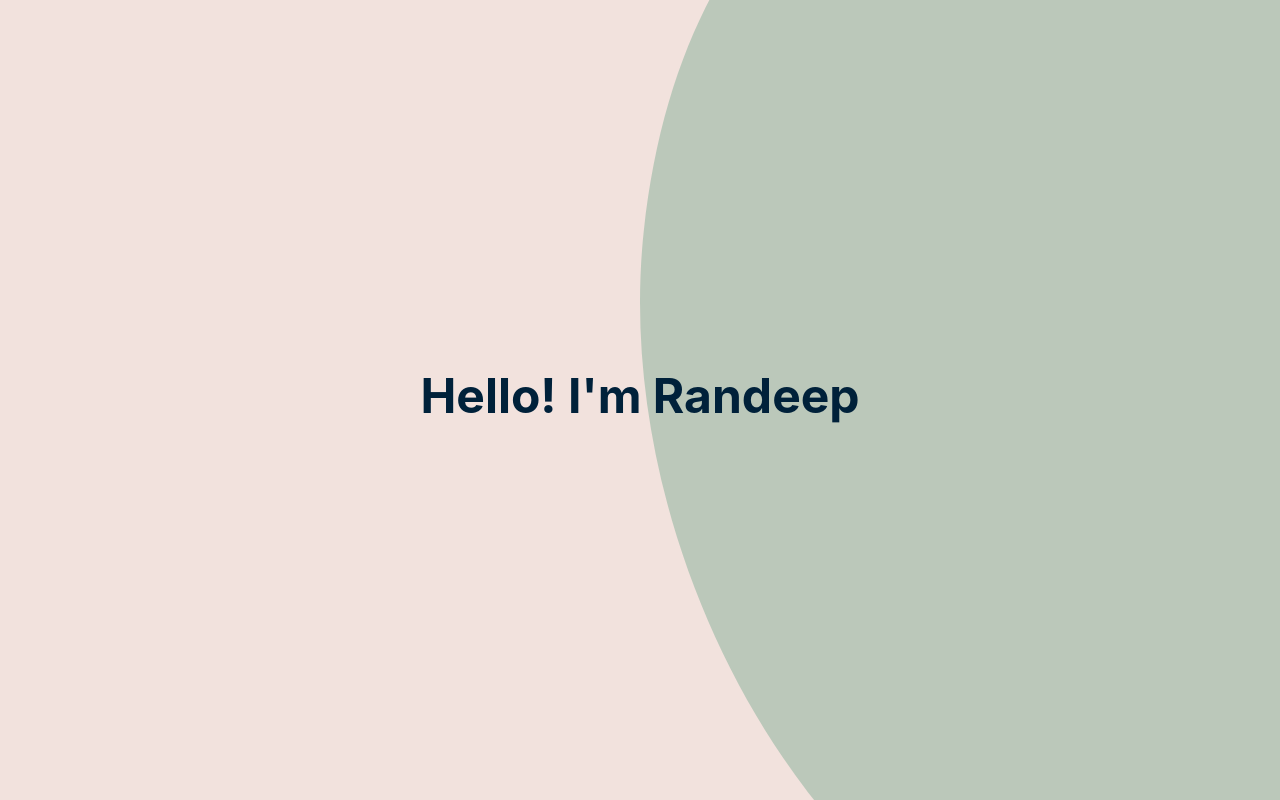
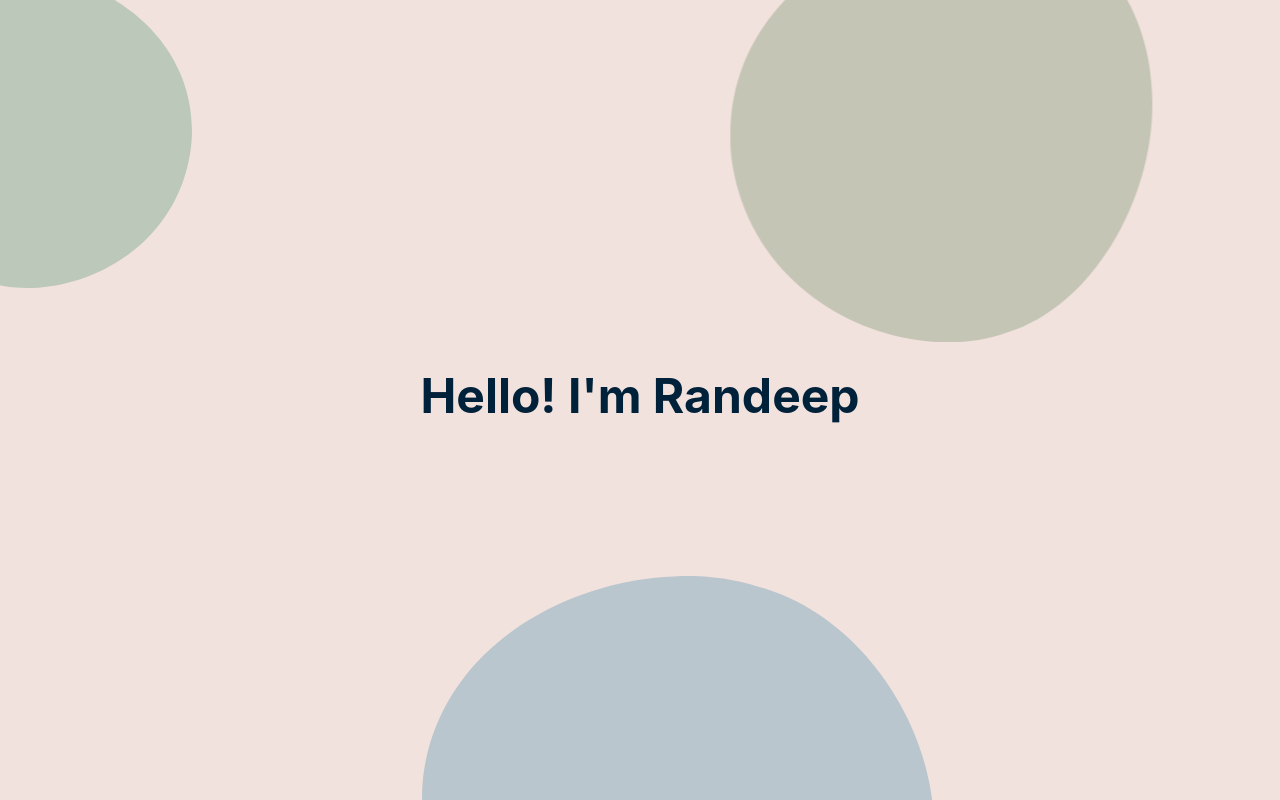
Before and after one commit to rdhaliwal/blog, a Next.js app: page / in a window 1280 px wide. Built offline with nearby package versions, Linux system fonts and the light colour scheme.

Commit message:
feat: Further update home page styling
Add in a font too

```diff
--- a/pages/_app.js
+++ b/pages/_app.js
@@ -1,7 +1,18 @@
-import '../styles/globals.css'
+import React from 'react';
+import Head from 'next/head';
+import '../styles/globals.css';
 
-function MyApp({ Component, pageProps }) {
-  return <Component {...pageProps} />
-}
+const MyApp = ({ Component, pageProps }) => {
+  return (
+    <React.Fragment>
+      <Head>
+        <title>{pageProps.title || 'Randeep Dhaliwal'}</title>
+        <link rel="stylesheet" href="https://fonts.googleapis.com/css?family=Eczar" rel="preload" />
+      </Head>
 
-export default MyApp
+      <Component {...pageProps} />
+    </React.Fragment>
+  );
+};
+
+export default MyApp;
--- a/pages/home/index.js
+++ b/pages/home/index.js
@@ -1,7 +1,7 @@
 import React, { useEffect, useState } from 'react';
 import styles from './styles.module.css';
 
-const animatedBlobMask = `
+const blobMask = (animationDisabled) => `
 <?xml version="1.0" encoding="UTF-8"?>
 <svg width="0" height="0" viewBox="0 0 350 350" version="1.1" xmlns="http://www.w3.org/2000/svg" xmlns:xlink="http://www.w3.org/1999/xlink">
   <defs>
@@ -9,7 +9,7 @@ const animatedBlobMask = `
       <path class="clip" d="M340.359196,232.907053 C369.892183,148.680525 331.647945,55.2974307 224.595191,15.3076571 C127.999397,-20.7822144 15.0584823,2.4783672 1.02368828,133.257611 C-8.11390749,218.443339 44.9256302,318.452481 119.96223,341.542678 C192.34282,368.494915 306.073047,330.694892 340.359196,232.907053 Z">
         <animate
           id="GentleMorph"
-          dur="30"
+          dur="${animationDisabled ? 0 : 45}"
           begin="0"
           repeatCount="indefinite"
           attributeName="d"
@@ -24,32 +24,21 @@ const animatedBlobMask = `
 </svg>
 `;
 
-const staticBlobMask = `
-<?xml version="1.0" encoding="UTF-8"?>
-<svg width="0" height="0" viewBox="0 0 350 350" version="1.1" xmlns="http://www.w3.org/2000/svg" xmlns:xlink="http://www.w3.org/1999/xlink">
-  <defs>
-    <clipPath id="Blobby" clipPathUnits="objectBoundingBox" transform="scale(0.002857143, 0.002857143)">
-      <path class="clip" d="M340.359196,232.907053 C369.892183,148.680525 331.647945,55.2974307 224.595191,15.3076571 C127.999397,-20.7822144 15.0584823,2.4783672 1.02368828,133.257611 C-8.11390749,218.443339 44.9256302,318.452481 119.96223,341.542678 C192.34282,368.494915 306.073047,330.694892 340.359196,232.907053 Z">
-      </path>
-    </clipPath>
-  </defs>
-</svg>
-`;
-
 const BlobBackground = () => {
   const PREFERS_REDUCED_MOTION = typeof window !== 'undefined' &&
         typeof window.matchMedia === 'function' &&
         window.matchMedia('(prefers-reduced-motion)').matches;
 
   return (
-    <React.Fragment>
-      <div dangerouslySetInnerHTML={{ __html: PREFERS_REDUCED_MOTION ? staticBlobMask: animatedBlobMask }} />
-      <div className={styles.blobby}
-        style={{
-          clipPath: `url(#Blobby)`,
-        }}
-        />
-    </React.Fragment>
+    <div dangerouslySetInnerHTML={{ __html: blobMask(PREFERS_REDUCED_MOTION) }} />
+  );
+};
+
+const Blob = ({ className }) => {
+  return (
+    <div className={className}
+      style={{ clipPath: `url(#Blobby)` }}
+    />
   );
 };
 
@@ -57,6 +46,9 @@ const Home = () => {
   return (
     <div className={styles.page}>
       <BlobBackground />
+      <Blob className={styles.blob1} />
+      <Blob className={styles.blob2} />
+      <Blob className={styles.blob3} />
       <div className={styles.hero}>
         <div className={styles.textContainer}>
           <h1 className={styles.title}>Hello! I'm Randeep</h1>
--- a/pages/home/styles.module.css
+++ b/pages/home/styles.module.css
@@ -9,27 +9,61 @@
   align-items: center;
 }
 
-.blobby {
-  clip-path: url(#ImperfectCircle);
+.blob1 {
+  clip-path: url(#Blobby);
   position: fixed;
   z-index: 0;
-  top: -20vw;
-  left: 20vw;
-  width: 150vw;
-  height: 150vw;
+  top: -2.5vw;
+  left: -10vw;
+  width: 25vw;
+  height: 25vw;
   transition: var(--color-transition);
-
-  background-color: var(--color-blob)
+  background-color: var(--color-blob);
 }
 
-@media only screen and (min-width: 1024px) {
-  .blobby {
-    left: 50vw;
-    width: 100vw;
-    height: 100vw;
+.blob2 {
+  clip-path: url(#Blobby);
+  position: fixed;
+  z-index: 0;
+  top: -10%;
+  right: 10vw;
+  width: 33vw;
+  height: 33vw;
+  transition: var(--color-transition);
+  background-color: var(--color-blob);
+
+  filter: hue-rotate(-45deg);
+  transform: scaleX(-100%);
+}
+
+.blob3 {
+  clip-path: url(#Blobby);
+  position: fixed;
+  z-index: 0;
+  bottom: -17.5vw;
+  left: 33%;
+  width: 40vw;
+  height: 35vw;
+  transition: var(--color-transition);
+  background-color: var(--color-blob);
+
+  filter: hue-rotate(90deg);
+  transform: scale(-100%, -100%);
+
+  /*animation: up 180s infinite;*/
+  /*animation-timing-function: cubic-bezier(.77,0,.18,1);*/
+}
+
+
+/*@keyframes up {
+  0% {
+    bottom: -33%;
+  }
+  100% {
+    bottom: 125%;
   }
 }
-
+*/
 .hero {
   position: relative;
   z-index: 1;
--- a/pages/index.js
+++ b/pages/index.js
@@ -1,17 +1,2 @@
-import React from 'react';
-import Head from 'next/head';
 import HomePage from './home';
-
-const App = () => {
-  return (
-    <React.Fragment>
-      <Head>
-        <title>Randeep Dhaliwal</title>
-      </Head>
-
-      <HomePage />
-    </React.Fragment>
-  );
-};
-
-export default App;
+export default HomePage;
--- a/styles/globals.css
+++ b/styles/globals.css
@@ -45,3 +45,8 @@ body {
   background-color: var(--color-background);
   color: var(--color-text);
 }
+
+h1, h2, h3, h4, h5, h6 {
+  font-family: 'Eczar', -apple-system, BlinkMacSystemFont, Segoe UI, Roboto, Oxygen,
+    Ubuntu, Cantarell, Fira Sans, Droid Sans, Helvetica Neue, sans-serif;
+}
```
